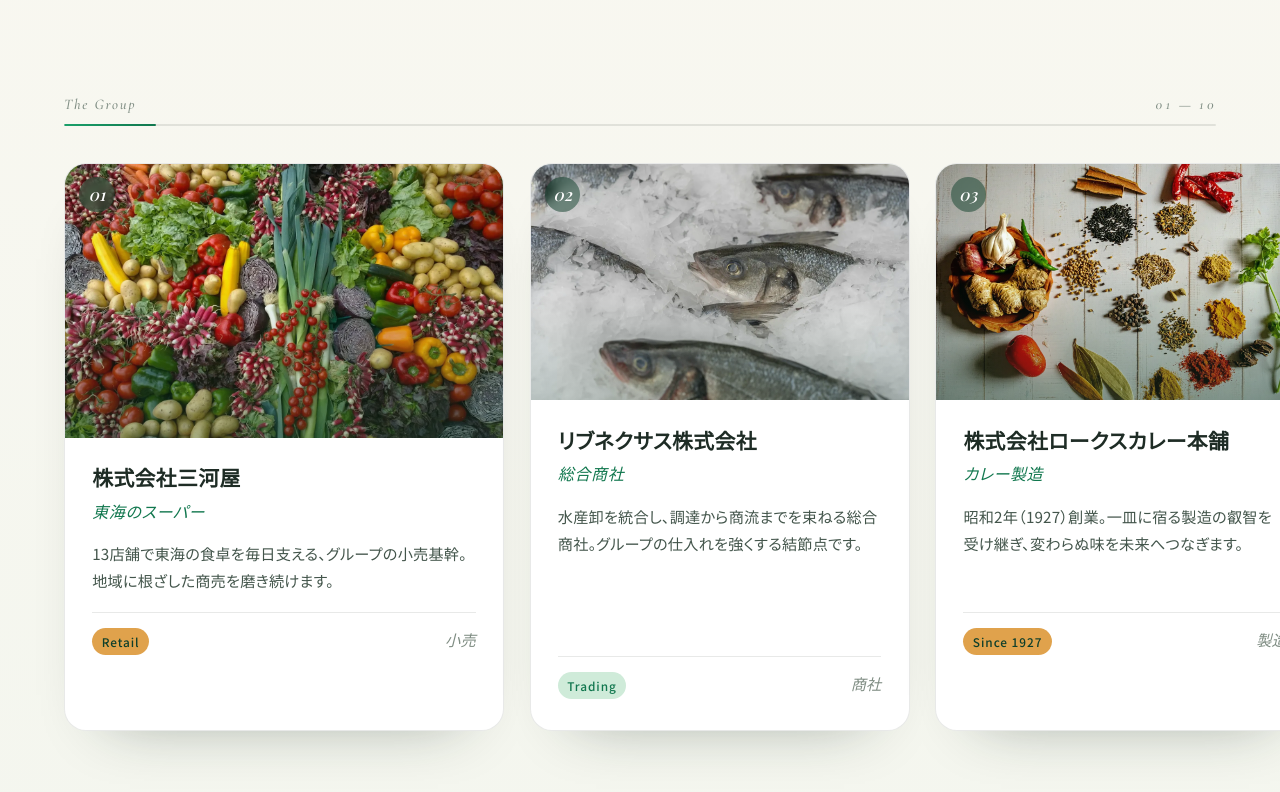
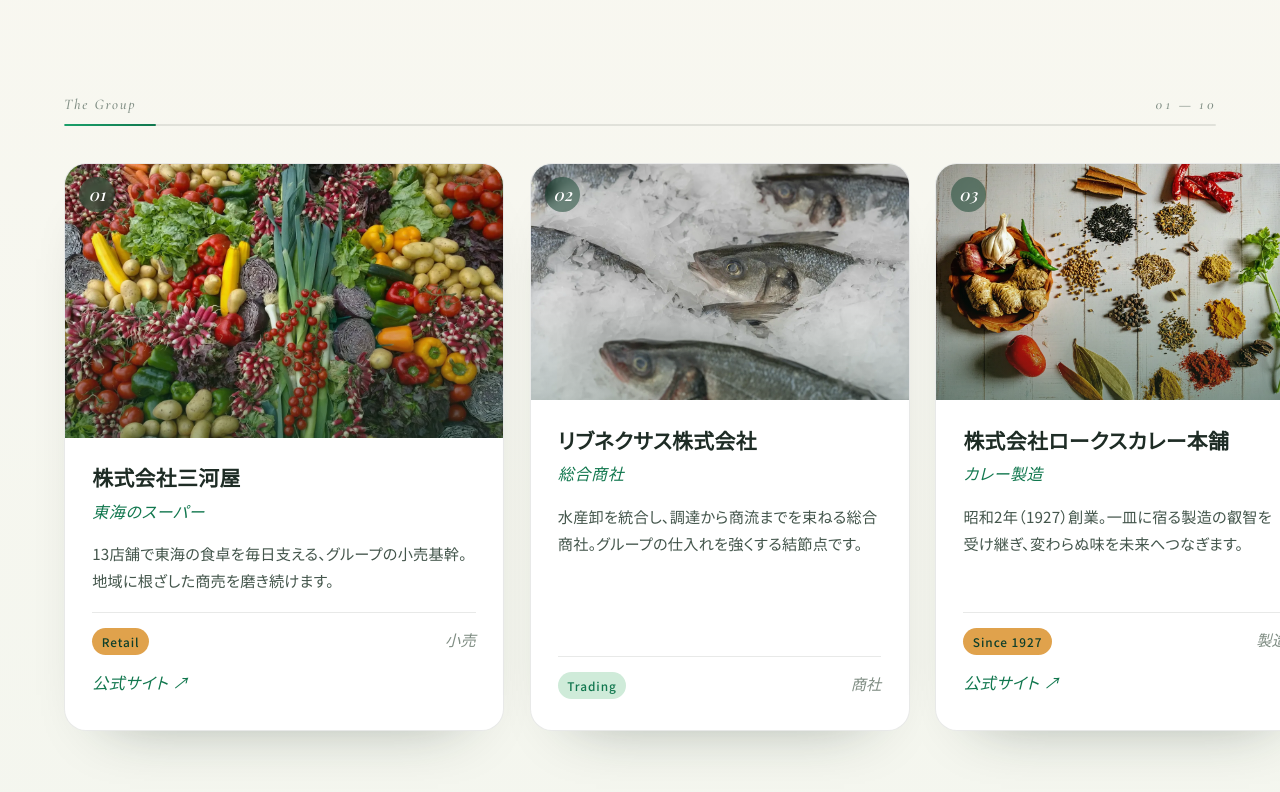
Before and after one commit to livmakers/livmakers-website, a plain HTML site: page index.html in a window 1280 px wide. Shown: the part 5834-6626 px from the top of the page. Drawn offline with nearby package versions, Linux system fonts and the light colour scheme; a web font is replaced by a local one.

Commit message:
feat2カード(三河屋/ロークス)のリンク文字が白で不可視だったのを緑に修正／isolation:isolate+z9でカード全面リンクを確実に最前面化

```diff
--- a/index.html
+++ b/index.html
@@ -260,7 +260,7 @@ body.nav-open .burger span:nth-child(3){transform:translateY(-7px) rotate(-45deg
 .pin .barline{height:2px;background:var(--line-2);margin:0 5vw .8rem;border-radius:2px;overflow:hidden}
 .pin .barline i{display:block;height:100%;width:8%;background:linear-gradient(90deg,var(--accent),var(--accent-deep));border-radius:2px;transition:width .12s linear}
 .pin .track{display:flex;gap:1.6rem;padding:1.5rem 5vw;will-change:transform}
-.co{flex:0 0 auto;width:min(380px,82vw);background:var(--surface);border:1px solid var(--line-2);border-radius:22px;padding:0;display:flex;flex-direction:column;box-shadow:0 30px 60px -45px rgba(20,40,30,.45);transition:transform .5s,box-shadow .5s,border-color .5s;position:relative;overflow:hidden}
+.co{flex:0 0 auto;width:min(380px,82vw);background:var(--surface);border:1px solid var(--line-2);border-radius:22px;padding:0;display:flex;flex-direction:column;box-shadow:0 30px 60px -45px rgba(20,40,30,.45);transition:transform .5s,box-shadow .5s,border-color .5s;position:relative;overflow:hidden;isolation:isolate}
 .co:hover{transform:translateY(-8px);box-shadow:0 40px 70px -40px rgba(17,119,78,.4);border-color:var(--accent-soft)}
 .co.wide{width:min(440px,86vw)}
 .co .pho{aspect-ratio:16/10;overflow:hidden;background:var(--panel);position:relative}
@@ -277,8 +277,8 @@ body.nav-open .burger span:nth-child(3){transform:translateY(-7px) rotate(-45deg
 .co .foot{display:flex;align-items:center;justify-content:space-between;margin-top:1.1rem;padding-top:.9rem;border-top:1px solid var(--line-2)}
 .co .weblink{display:inline-flex;align-self:flex-start;width:fit-content;white-space:nowrap;flex:none;align-items:center;gap:.35em;margin-top:.95rem;font-family:var(--acc);font-style:italic;font-size:1rem;color:var(--accent-deep);letter-spacing:.03em;transition:gap .3s,color .3s;pointer-events:none}
 .co:hover .weblink{gap:.7em;color:var(--accent)}
-.co.feat .weblink{color:#fff}
-.co .cardlink{position:absolute;inset:0;z-index:6;border-radius:inherit;-webkit-tap-highlight-color:transparent}
+.co.feat .weblink{color:var(--accent-deep)}
+.co .cardlink{position:absolute;inset:0;z-index:9;border-radius:inherit;-webkit-tap-highlight-color:transparent}
 .co:has(.cardlink){cursor:pointer}
 .co:has(.cardlink):hover{transform:translateY(-8px)}
 .co .tag{font-size:.74rem;letter-spacing:.08em;color:var(--accent-deep);background:var(--accent-soft);padding:.25em .8em;border-radius:999px;font-weight:500}
```
